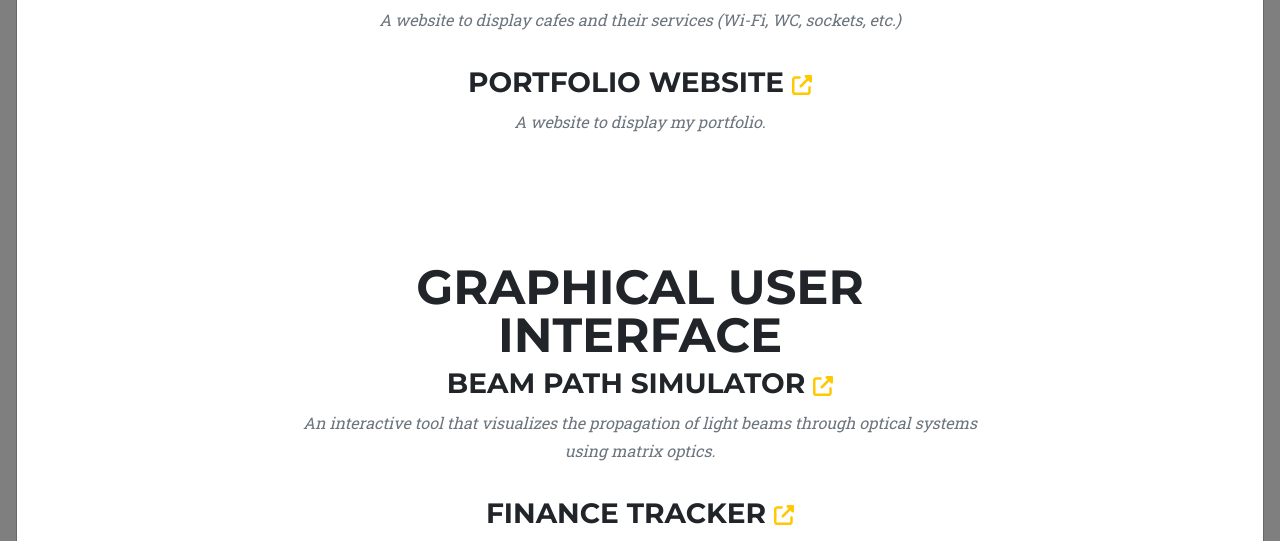
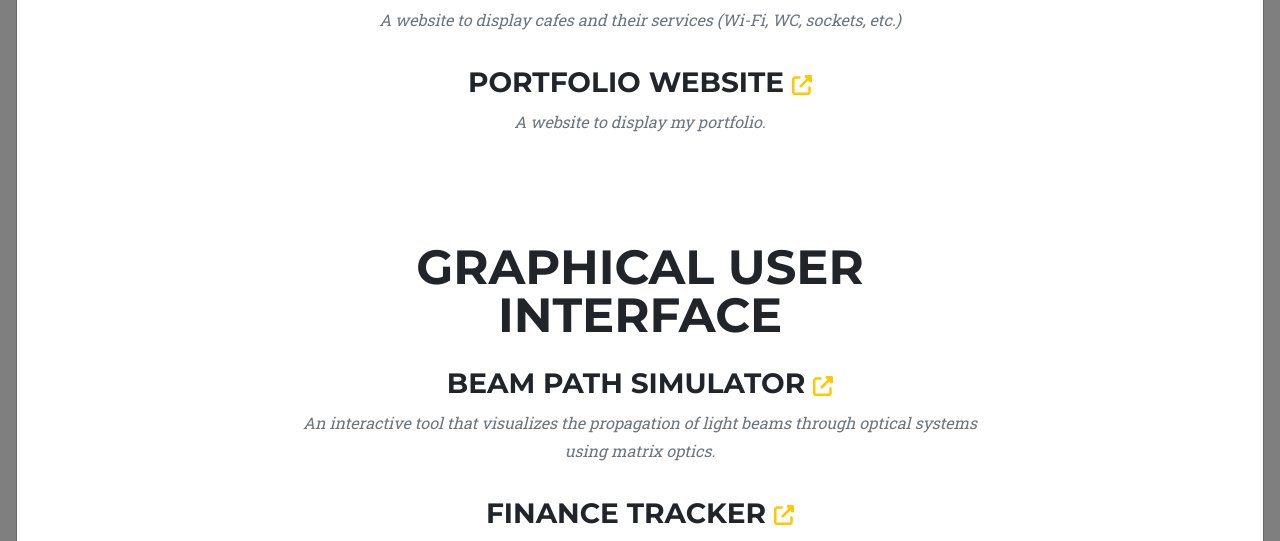
Before and after one commit to EikeHanel/Portfolio-Website, a Flask app: page / in a window 1280 px wide, after a click that opens the changed part. Shown: the part 1145-1686 px from the top of the page. Run offline with Flask 3, Linux system fonts and the light colour scheme; some libraries are stand-ins or nearby versions.

Commit message:
Fixed small styling error inside Codeing Projects - GUI

```diff
--- a/templates/index.html
+++ b/templates/index.html
@@ -897,7 +897,7 @@
 
                                     <!-- Graphical User Interface -->
                                     <div style="padding-top: 75px;">
-                                    <h2 class="text-uppercase" style="padding-top: 20px;">Graphical User Interface</h2>
+                                    <h2 class="text-uppercase" style="padding-bottom: 20px;">Graphical User Interface</h2>
                                         <h3 class="text-uppercase">
                                             Beam Path Simulator
                                             <a href="https://github.com/EikeHanel/beam_path_sim" target="_blank">
```
